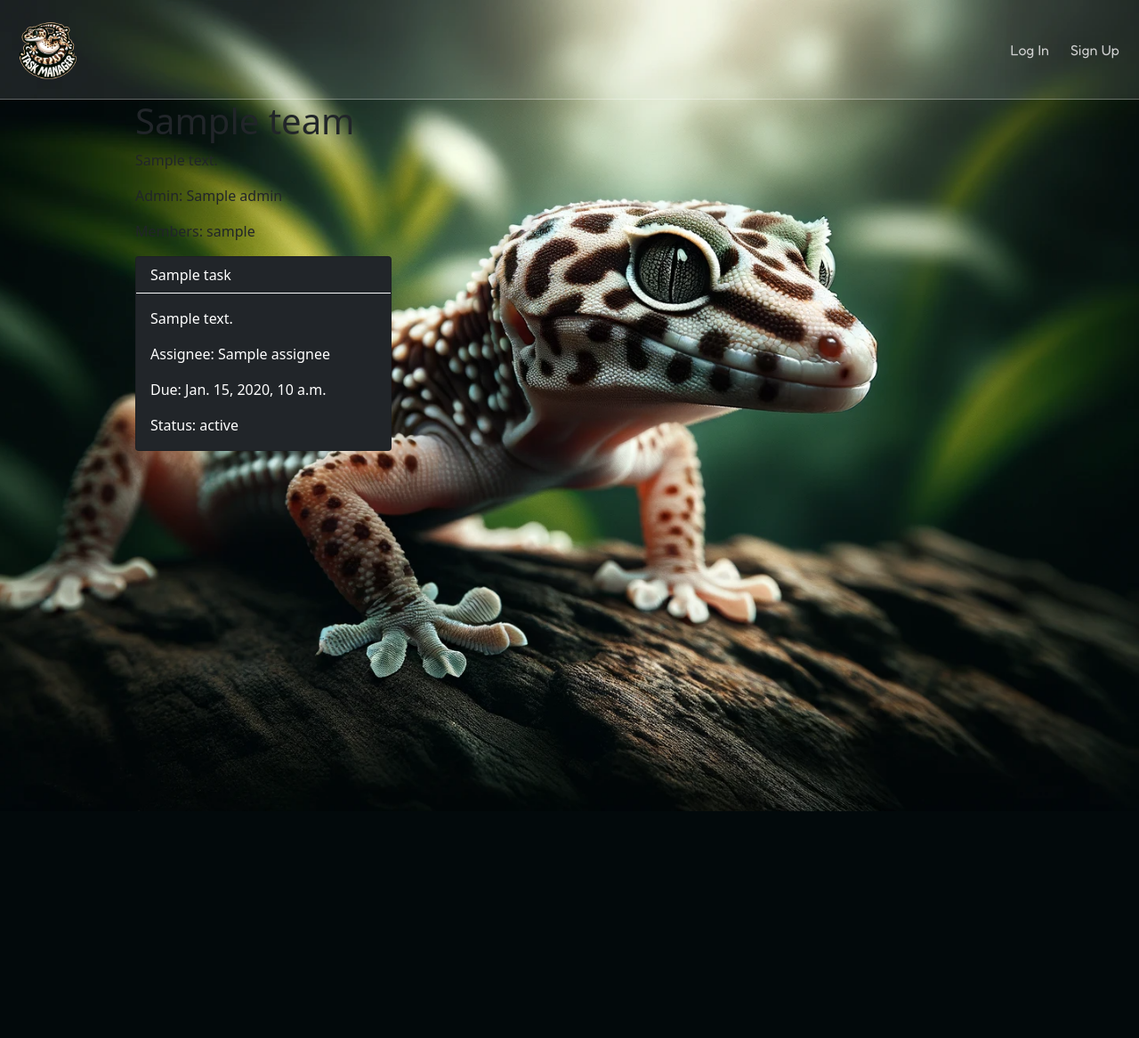
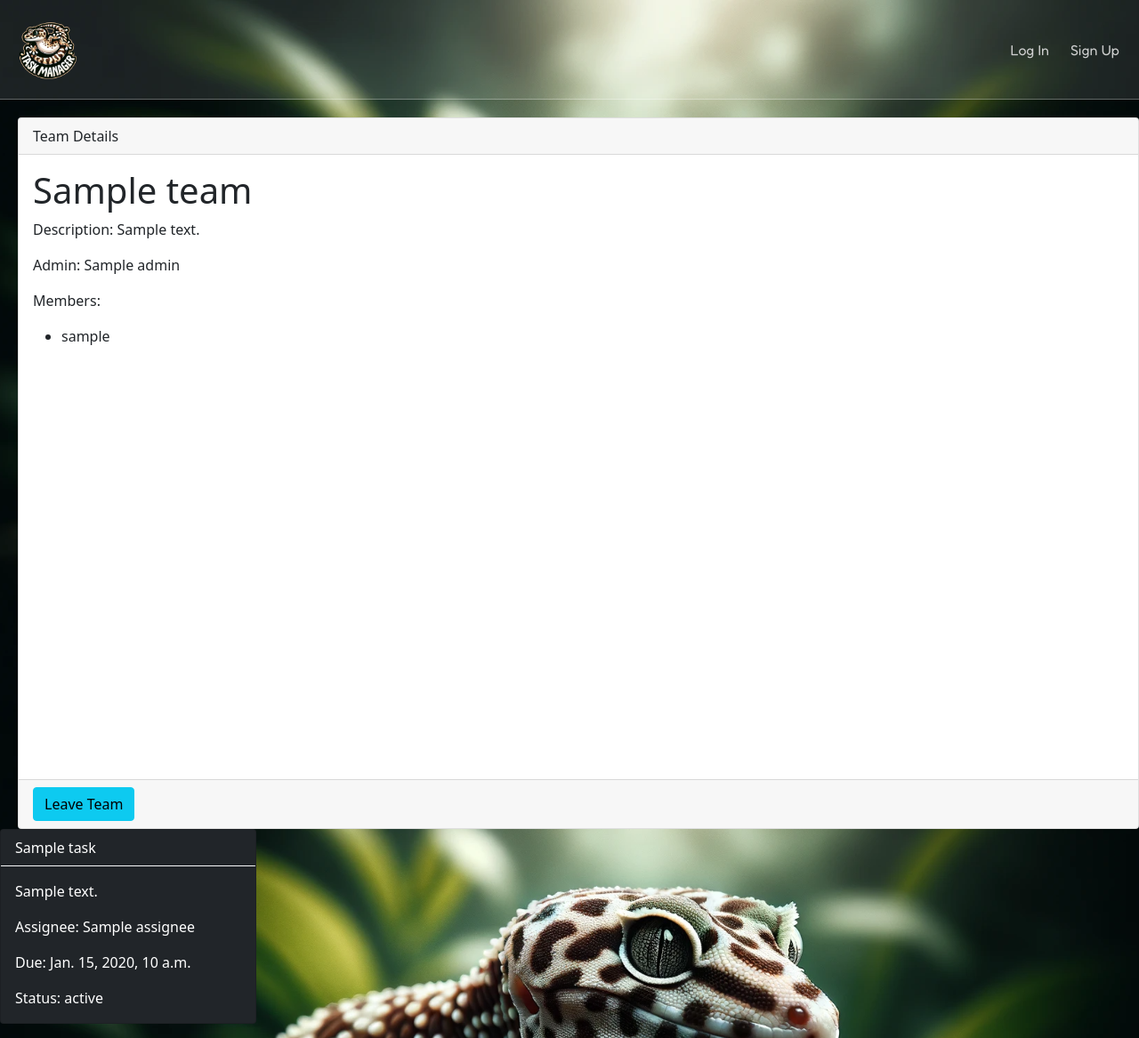
Before and after one commit to Minhaj2911/Gecko, a Django app: template Gecko/tasks/templates/team_detail.html in a window 1280 px wide. Shown: the whole page at 89% size. Before the commit the page ends 912 px from the top, so only its background shows below. Run offline with Django 4.2, Linux system fonts and the light colour scheme; the template is opened without the code that fills it: most values are stand-ins (such as "Sample title", 1, 10 or a date in 2020); some libraries are stand-ins or nearby versions.

Commit message:
Edit team_detail.html

```diff
--- a/Gecko/static/custom.css
+++ b/Gecko/static/custom.css
@@ -292,14 +292,11 @@
 .tasks-overview {
   grid-column: 2;
   margin-right: 20px;
+  margin-top: 20px;
   overflow: auto;
   color: black;
   font-family: sans-serif;
   font-size: 1rem;
-}
-
-.custom-height {
-  height: 900px;
 }
 
 /*
--- a/Gecko/task_manager/urls.py
+++ b/Gecko/task_manager/urls.py
@@ -35,7 +35,6 @@
     path('update_task/<int:pk>/', views.update_task, name='update_task'),
     path('task_edit/<int:pk>/', views.TaskEditView.as_view(), name='task_edit'),
     path('delete_task/<int:pk>/', views.TaskDeleteView.as_view(), name='task_delete'),
-    path('team/<int:pk>/', views.team_detail, name='team_detail'),
     path('leave_team/<int:pk>/', views.leave_team, name='leave_team'),
     path('transfer_admin/<int:pk>/', views.transfer_admin, name='assign_new_admin'),
     path('add_members/<int:pk>/', views.add_members, name='add_members'),
--- a/Gecko/tasks/templates/partials/navbar.html
+++ b/Gecko/tasks/templates/partials/navbar.html
@@ -13,7 +13,7 @@
                 Dashboard
               </a>
               <a class="nav-item" href="{%url 'create_team' %}">
-                Teams
+                Create Team
               </a>
               <a class="nav-item" href="{%url 'create_task' %}">
                 Create Task
--- a/Gecko/tasks/templates/team_detail.html
+++ b/Gecko/tasks/templates/team_detail.html
@@ -1,18 +1,60 @@
 {% extends 'base_content.html' %}
 {% block content %}
-<div class="container vh-100"><!--remove vh-100 if vh > 100-->
+<div class="grid-item team-section">
+  <div class="card h-100">
+    <div class="card-header">
+      Team Details
+    </div>
+    <div class="card-body">
+      <h1>{{ team.name }}</h1>
+      <p>Description: {{ team.description}}</p>
+      <p>Admin: {{ team.admin}}</p>
+      <p>Members:</p>
+      <ul>
+        {% for member in team.members.all %}
+        <li>{{member.username}}</li>
+        {% endfor %}
+      </ul>
+    </div>
+    <div class="card-footer">
       <div class="row">
-    <div class="col-12">
-      <h1>{{ team.name }}</h1>
-      <p>{{ team.description}}</p>
-      <p>Admin: {{ team.admin}}</p>
-      <p>Members:
-        {% for member in team.members.all %}
-        {{member.username}}
-        {% endfor %}
-      </p>
+        {% if is_admin %}
+          <div class="col">
+            <form method="post" action="{% url 'assign_new_admin' team.id %}">
+              {% csrf_token %}
+              <button type="submit" class="btn btn-primary">Transfer Admin Role</button>
+            </form>
+          </div>
+          <div class="col">
+            <form method="post" action="{% url 'add_members' team.id %}">
+              {% csrf_token %}
+              <button type="submit" class="btn btn-secondary">Add members</button>
+            </form>
+          </div>
+          <div class="col">
+            <form method="post" action="{% url 'remove_members' team.id %}">
+              {% csrf_token %}
+              <button type="submit" class="btn btn-warning">Remove members</button>
+            </form>
+          </div>
+          <div class="col">
+            <form method="post" action="{% url 'delete_team' team.id %}">
+              {% csrf_token %}
+              <button type="submit" class="btn btn-danger">Delete Team</button>
+            </form>
+          </div>
+        {% endif %}
+        <div class="col">
+          <form method="post" action="{% url 'leave_team' team.id %}">
+            {% csrf_token %}
+            <button type="submit" class="btn btn-info">Leave Team</button>
+          </form>
+        </div>
+      </div>
+    </div>
+  </div>
+</div>
 <div class="row">
-        {% if tasks %}
   {% for task in tasks %}
   <div class="col-md-4">
     <div class="card text-white bg-dark mb-3" style="max-width: 18rem;">
@@ -26,11 +68,5 @@
     </div>
   </div>
   {% endfor %}
-        {% else %}
-            <h3>No tasks yet...</h3>
-        {% endif %}
-      </div>
-    </div>
-  </div>
 </div>
 {% endblock %}
```
Also changed, not shown: Gecko/tasks/templates/add_members.html (+8 -0 lines), Gecko/tasks/templates/assign_new_admin.html (+8 -0 lines), Gecko/tasks/templates/dashboard.html (+1 -6 lines), Gecko/tasks/templates/remove_members.html (+8 -0 lines), Gecko/tasks/templates/team_details.html (deleted, +0 -37 lines), Gecko/tasks/views.py (+14 -2 lines). Lines whose indentation alone changed are shown as unchanged.
